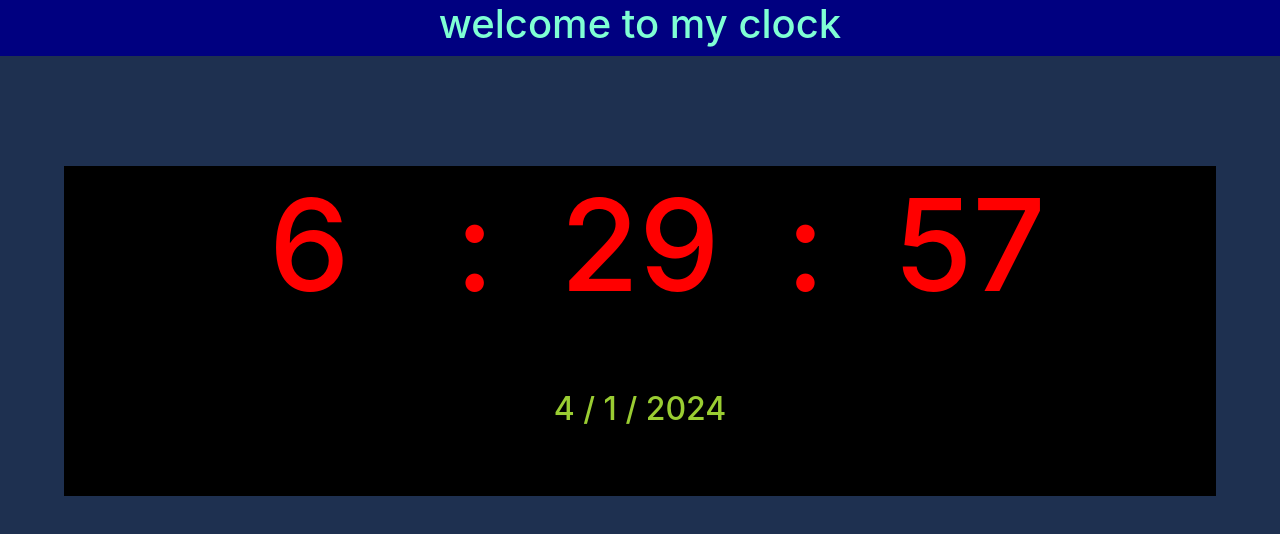
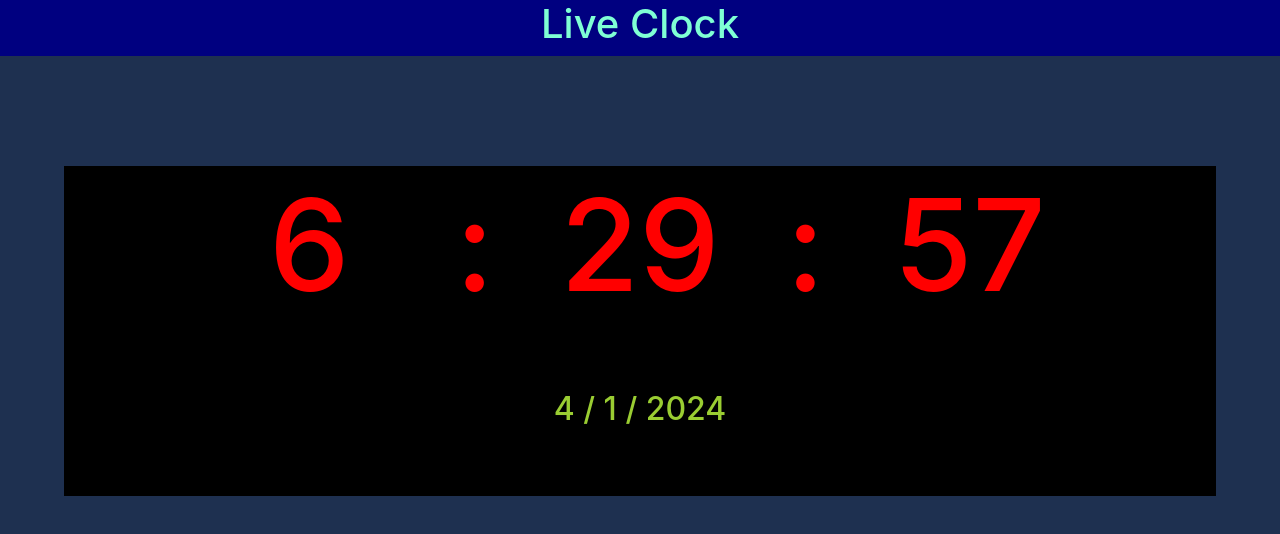
Before and after one commit to akkiePro/live-clock, a plain HTML site: page index.html in a window 1280 px wide. Drawn offline with nearby package versions, Linux system fonts and the light colour scheme.

Commit message:
Update index.html

```diff
--- a/index.html
+++ b/index.html
@@ -4,7 +4,7 @@
 <head>
   <meta charset="UTF-8">
   <meta name="viewport" content="width=device-width, initial-scale=1.0">
-  <title>Clock</title>
+  <title>Live Clock</title>
   <link rel="stylesheet" href="https://cdnjs.cloudflare.com/ajax/libs/font-awesome/6.5.1/css/all.min.css" integrity="sha512-DTOQO9RWCH3ppGqcWaEA1BIZOC6xxalwEsw9c2QQeAIftl+Vegovlnee1c9QX4TctnWMn13TZye+giMm8e2LwA==" crossorigin="anonymous" referrerpolicy="no-referrer" />
   <link href="https://cdn.jsdelivr.net/npm/bootstrap@5.3.2/dist/css/bootstrap.min.css" rel="stylesheet" integrity="sha384-T3c6CoIi6uLrA9TneNEoa7RxnatzjcDSCmG1MXxSR1GAsXEV/Dwwykc2MPK8M2HN" crossorigin="anonymous">
   <link rel="stylesheet" href="https://stackpath.bootstrapcdn.com/bootstrap/4.5.2/css/bootstrap.min.css">
@@ -14,7 +14,7 @@
 <body>
   <header class="m-0 w-100">
     <nav class="m-0 p-0 w-100 d-flex justify-content-center">
-      <h1>welcome to my clock</h1>
+      <h1>Live Clock</h1>
     </nav>
   </header>
 
```
